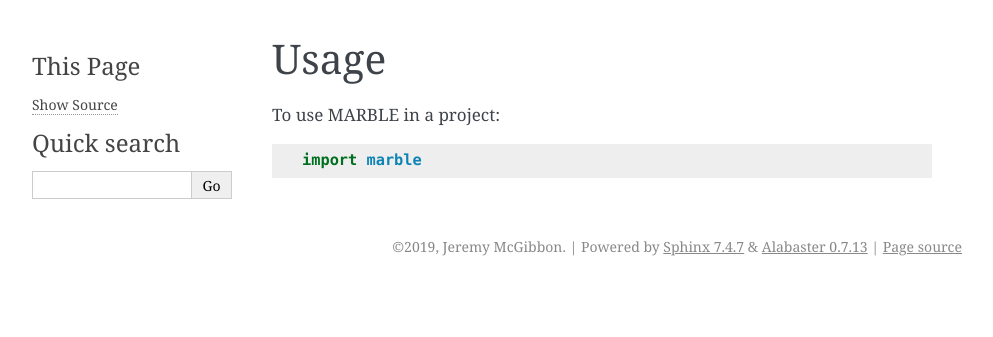
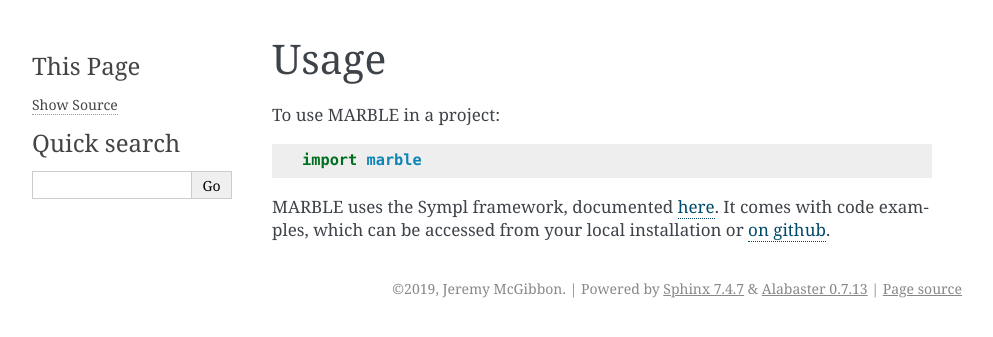
Before and after one commit to mcgibbon/marble, a Sphinx documentation site: the page built from docs/usage.rst, in a window 1280 px wide. Shown: the top 337 px of the page, without its empty margins (148-1141 px from the left). Built offline with Sphinx 7.4.7, drawn with Linux system fonts in a browser that asks for light colours; pages that are not in the unit, such as notebooks, are missing from menus.

Commit message:
Updated usage instructions in documentation

```diff
--- a/CONTRIBUTING.rst
+++ b/CONTRIBUTING.rst
@@ -99,9 +99,7 @@ Pull Request Guidelines
 Before you submit a pull request, check that it meets these guidelines:
 
 1. The pull request should include tests.
-2. If the pull request adds functionality, the docs should be updated. Put
-   your new functionality into a function with a docstring, and add the
-   feature to the list in README.rst.
+2. If the pull request adds functionality, the docs should be updated.
 3. The pull request should work for Python 3.4, 3.5, and 3.6. Check
    https://travis-ci.org/mcgibbon/marble/pull_requests
    and make sure that the tests pass for all supported Python versions.
--- a/README.rst
+++ b/README.rst
@@ -18,8 +18,3 @@ Machine Assisted Boundary Layer Emulation is a neural network based perameteriza
 
 * Free software: BSD license
 * Documentation: https://marble.readthedocs.io.
-
-Features
---------
-
-* TODO
--- a/docs/index.rst
+++ b/docs/index.rst
@@ -1,5 +1,5 @@
 Welcome to MARBLE's documentation!
-======================================
+==================================
 
 .. toctree::
    :maxdepth: 2
--- a/docs/usage.rst
+++ b/docs/usage.rst
@@ -5,3 +5,9 @@ Usage
 To use MARBLE in a project::
 
     import marble
+
+MARBLE uses the Sympl framework, documented here_. It comes with code examples,
+which can be accessed from your local installation or `on github`_.
+
+.. _here: https://sympl.readthedocs.io/en/latest/
+.. _`on github`: https://github.com/mcgibbon/marble/tree/master/examples
```
